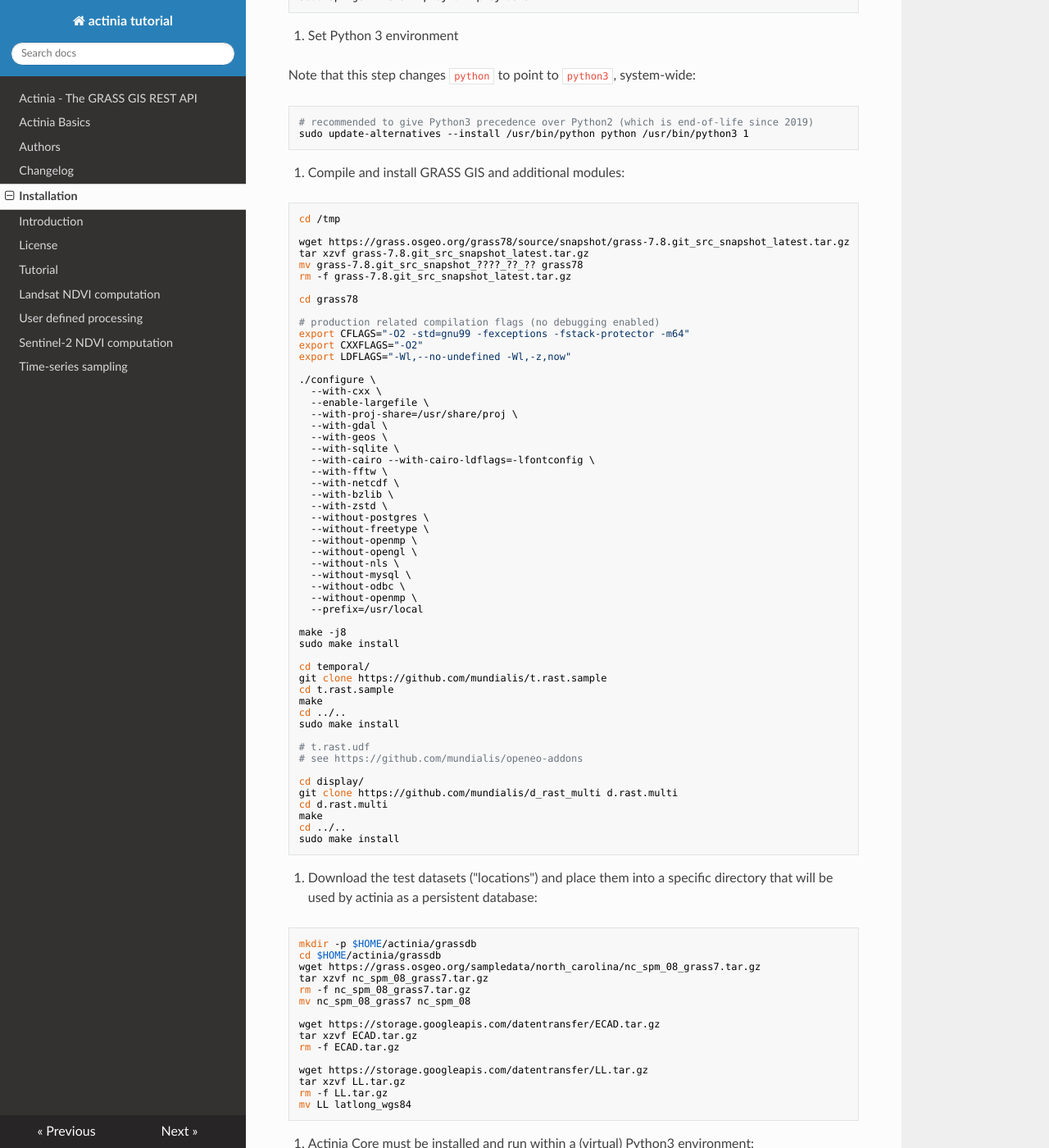
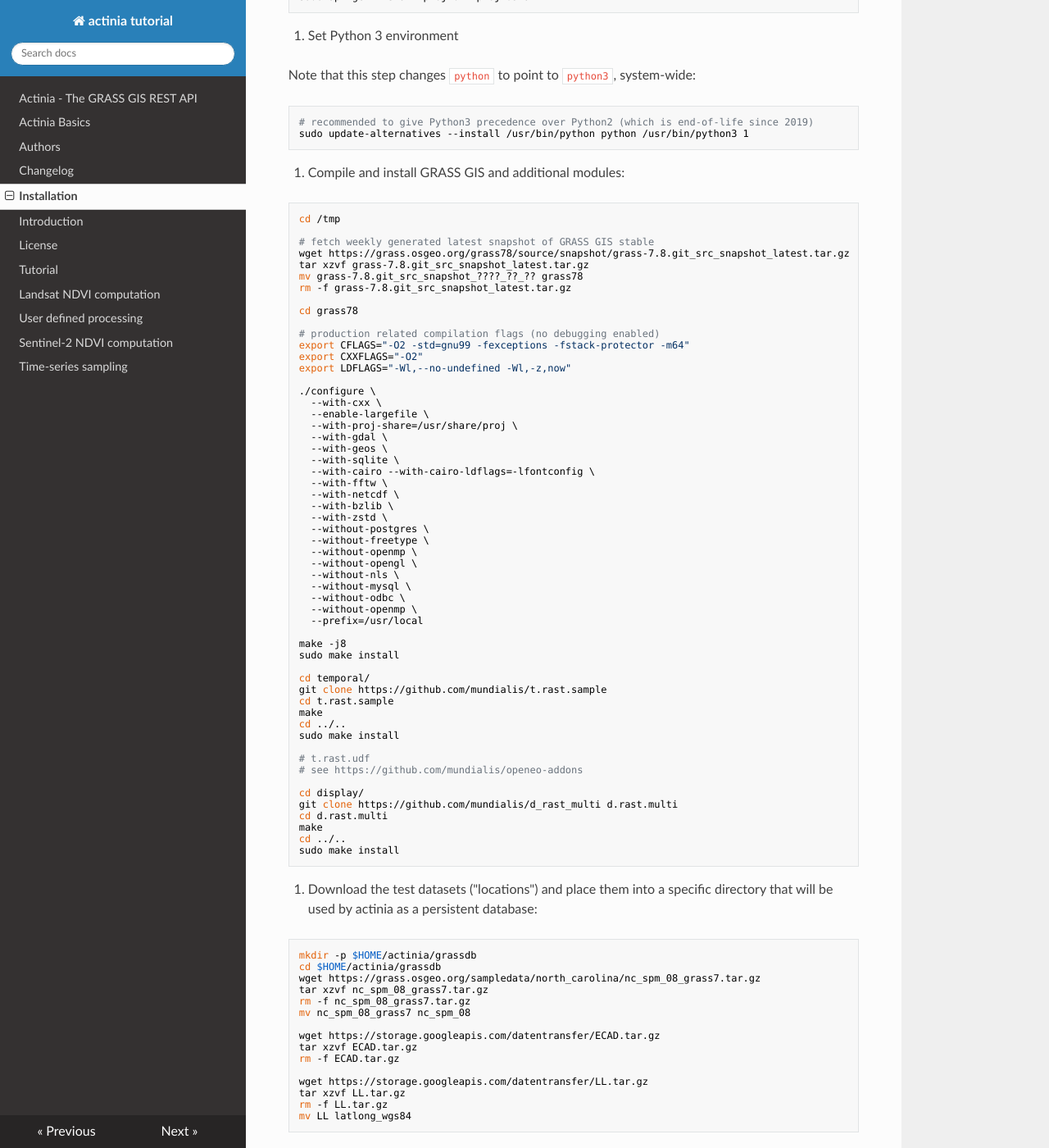
Before and after one commit to actinia-org/actinia-core, an MkDocs documentation site: the page built from docs/docs/installation.md, in a window 1280 px wide and 1400 px high, scrolled down 462 px. Shown: the whole window at 82% size. Built offline with MkDocs 1.6.1, drawn with Linux system fonts in a browser that asks for light colours; nearby versions of some CDN libraries; some of the changed text lies outside the part shown.

````diff
--- a/docs/docs/installation.md
+++ b/docs/docs/installation.md
@@ -35,6 +35,7 @@ sudo update-alternatives --install /usr/bin/python python /usr/bin/python3 1
 ```bash
 cd /tmp
 
+# fetch weekly generated latest snapshot of GRASS GIS stable
 wget https://grass.osgeo.org/grass78/source/snapshot/grass-7.8.git_src_snapshot_latest.tar.gz
 tar xzvf grass-7.8.git_src_snapshot_latest.tar.gz
 mv grass-7.8.git_src_snapshot_????_??_?? grass78
````
Also changed, not shown: other parts of docs/docs/installation.md (+1 -8 lines).
